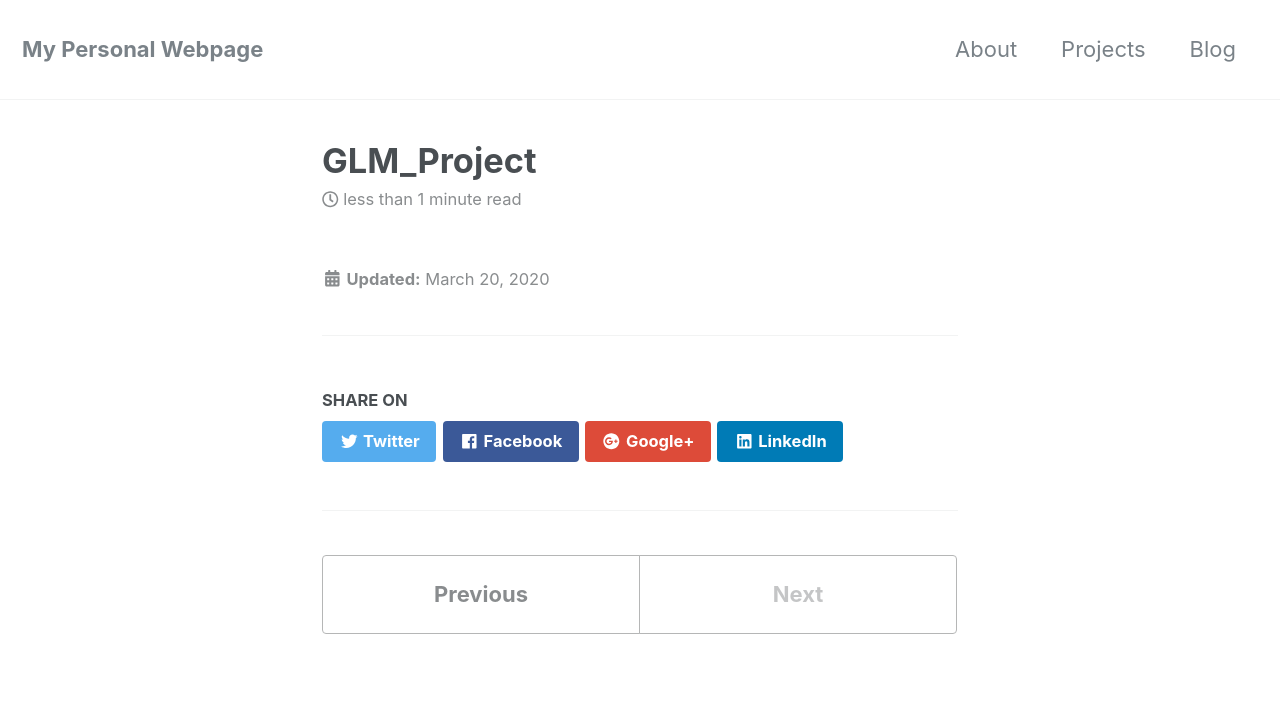
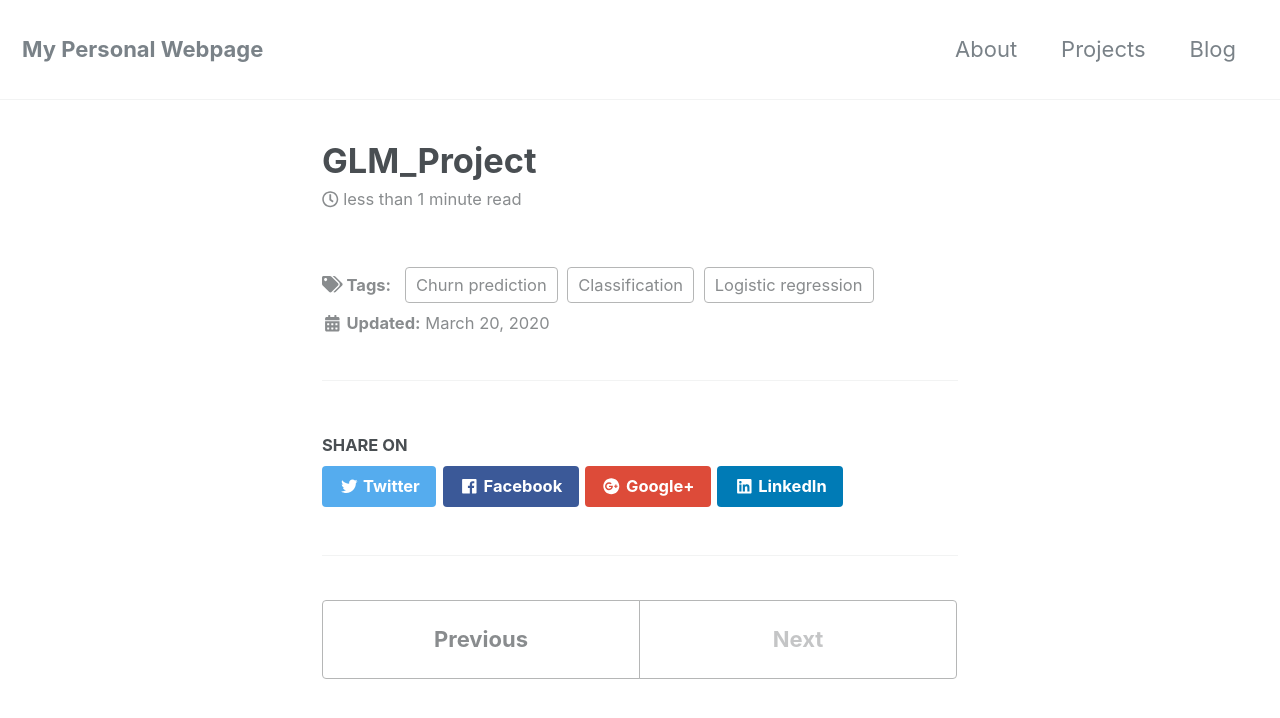
Before and after one commit to hamedhelali/hamedhelali.github.io, a Jekyll site: the page built from _posts/2020-03-20-Churn.md, in a window 1280 px wide and 900 px high. Shown: the top 718 px of the window. Built offline with Jekyll 4.4.1, drawn with Linux system fonts in a browser that asks for light colours; nearby versions of some CDN libraries.

Commit message:
Update 2020-03-20-Churn.md

```diff
--- a/_posts/2020-03-20-Churn.md
+++ b/_posts/2020-03-20-Churn.md
@@ -2,5 +2,6 @@
 title: "GLM_Project"
 author: "Hamed Helali"
 date: 2020-03-20
-
+tags: [Classification, Logistic regression, Churn prediction]
+excerpt: "Classification, Logistic regression, Churn prediction"
 ---
```
